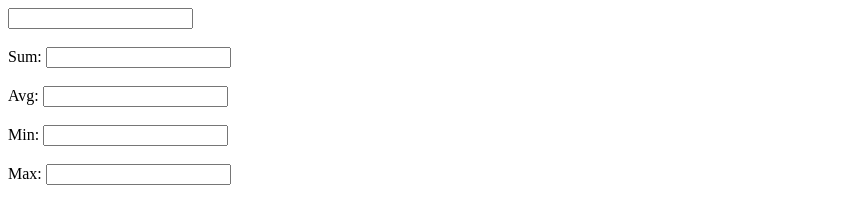
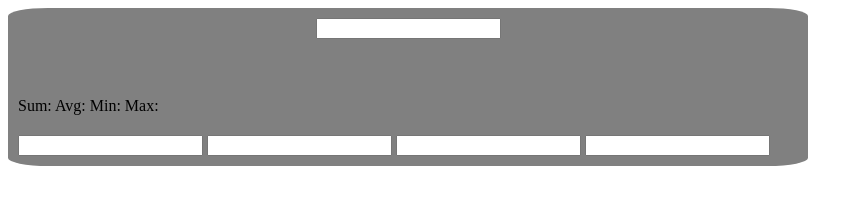
Before and after one commit to zgawronski/ProgramowanieAplikacjiWebowych, a plain HTML site: page build/index.html in a window 1280 px wide. Shown: the whole page, without its empty margins (0-863 px from the left). Drawn offline with Linux system fonts and the light colour scheme.

Commit message:
still not working

```diff
--- a/build/index.html
+++ b/build/index.html
@@ -5,8 +5,10 @@
     <meta http-equiv="X-UA-Compatible" content="IE=edge">
     <meta name="viewport" content="width=device-width, initial-scale=1.0">
     <title>Document</title>
+    <link rel="stylesheet" href="style.css">
 </head>
 <body>
+    <div class=all>
         <div class="input-maker">
             <input type="number" id="i0">
             <div class= "column" id="container"></div>
@@ -14,12 +16,19 @@
             <label id="correct" style="visibility: hidden;">Waiting for correct data</label>
         </div>
 
-    <div class="stats-data">
-        <label id="lSum">Sum:  </label><input type="text" id="sum"></br></br>
-        <label id="lAvg">Avg:  </label><input type="text" id="avg"></br></br>
-        <label id="lMin">Min:  </label><input type="text" id="min"></br></br>
-        <label id="lMax">Max:  </label><input type="text" id="max"></br></br>
+        <div class="column">
+            <label id="lSum">Sum: </label>
+            <label id="lAvg">Avg: </label>
+            <label id="lMin">Min: </label>
+            <label id="lMax">Max: </label>
         </div>
 
+        <div class="column" id"hid">
+            <input type="text" id="sum">
+            <input type="text" id="avg">
+            <input type="text" id="min">
+            <input type="text" id="max">
+        </div>
+    </div>
     <script src="index.js"></script>
 </html>
--- /dev/null
+++ b/build/style.css
@@ -0,0 +1,23 @@
+.all{
+    position: absolute;
+    margin-top: 20;
+    padding: 20;
+    width: 800px;
+    justify-content: center;
+    background: gray;
+    border-radius: 5%;
+}
+.input-maker{
+
+    padding: 10px;
+    text-align: center;
+    justify-content: center;
+}
+
+.column{
+    padding: 10px;
+}
+
+button{
+    border-radius: 10%;
+}
--- a/src/..build/index.js
+++ b/src/..build/index.js
@@ -104,7 +104,7 @@ var StatsApp = /** @class */ (function () {
     };
     StatsApp.prototype.showStats = function (sum, avg, min, max) {
         if (!isNaN(sum) || isNaN(avg) || isNaN(min) || isNaN(max)) {
-            var el = document.getElementById('stats-data');
+            var el = document.getElementById('hid');
             var el1 = document.getElementById('lSum');
             var el2 = document.getElementById('lAvg');
             var el3 = document.getElementById('lMin');
@@ -122,7 +122,7 @@ var StatsApp = /** @class */ (function () {
             this.maxInput.value = max.toString();
         }
         else {
-            var el = document.getElementById('stats-data');
+            var el = document.getElementById('hid');
             var el1 = document.getElementById('lSum');
             var el2 = document.getElementById('lAvg');
             var el3 = document.getElementById('lMin');
--- a/src/index.ts
+++ b/src/index.ts
@@ -120,7 +120,7 @@ class StatsApp {
 
     showStats(sum: number, avg: number, min: number, max: number){
         if(!isNaN(sum) || isNaN(avg) || isNaN(min) || isNaN(max)){
-            let el = document.getElementById('stats-data');
+            let el = document.getElementById('hid');
             let el1 = document.getElementById('lSum');
             let el2 = document.getElementById('lAvg');
             let el3 = document.getElementById('lMin');
@@ -141,7 +141,7 @@ class StatsApp {
             this.maxInput.value = max.toString();
         }
         else{
-            let el = document.getElementById('stats-data');
+            let el = document.getElementById('hid');
             let el1 = document.getElementById('lSum');
             let el2 = document.getElementById('lAvg');
             let el3 = document.getElementById('lMin');
```
Lines whose indentation alone changed are shown as unchanged.
